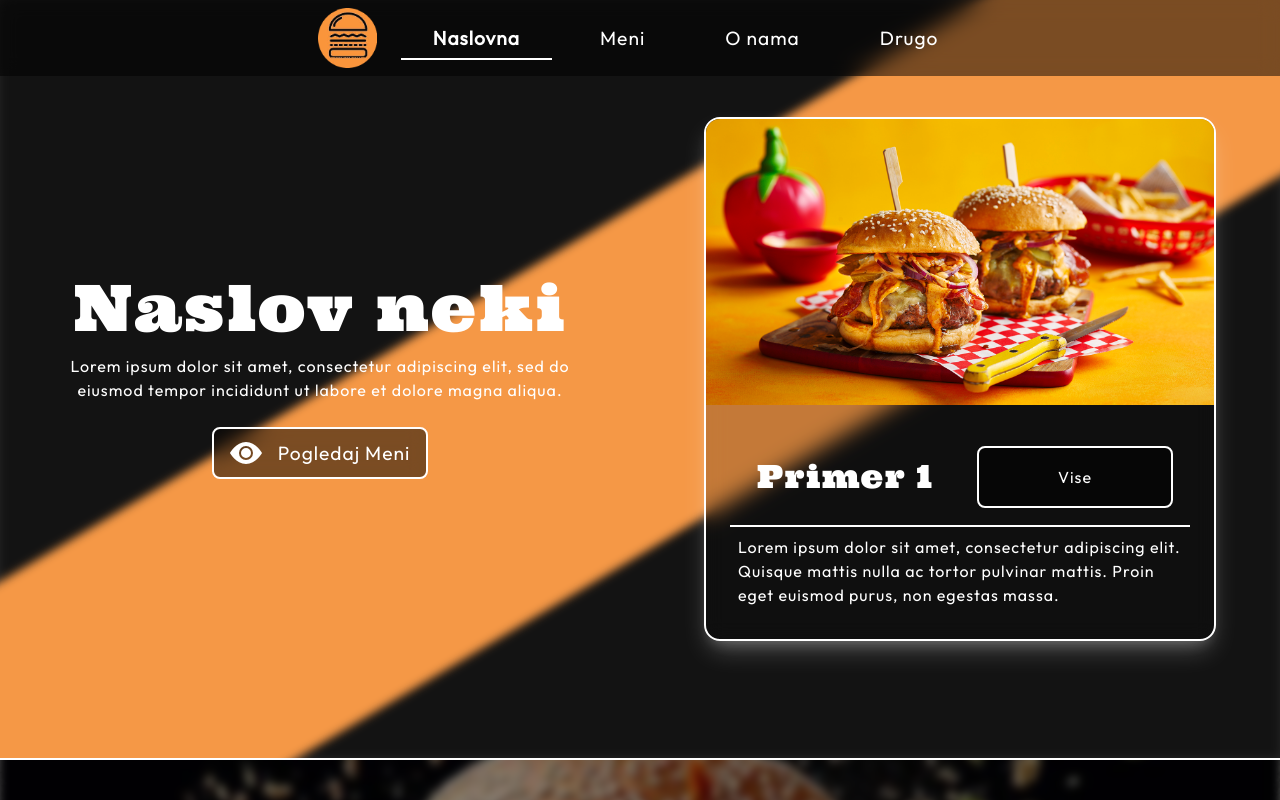
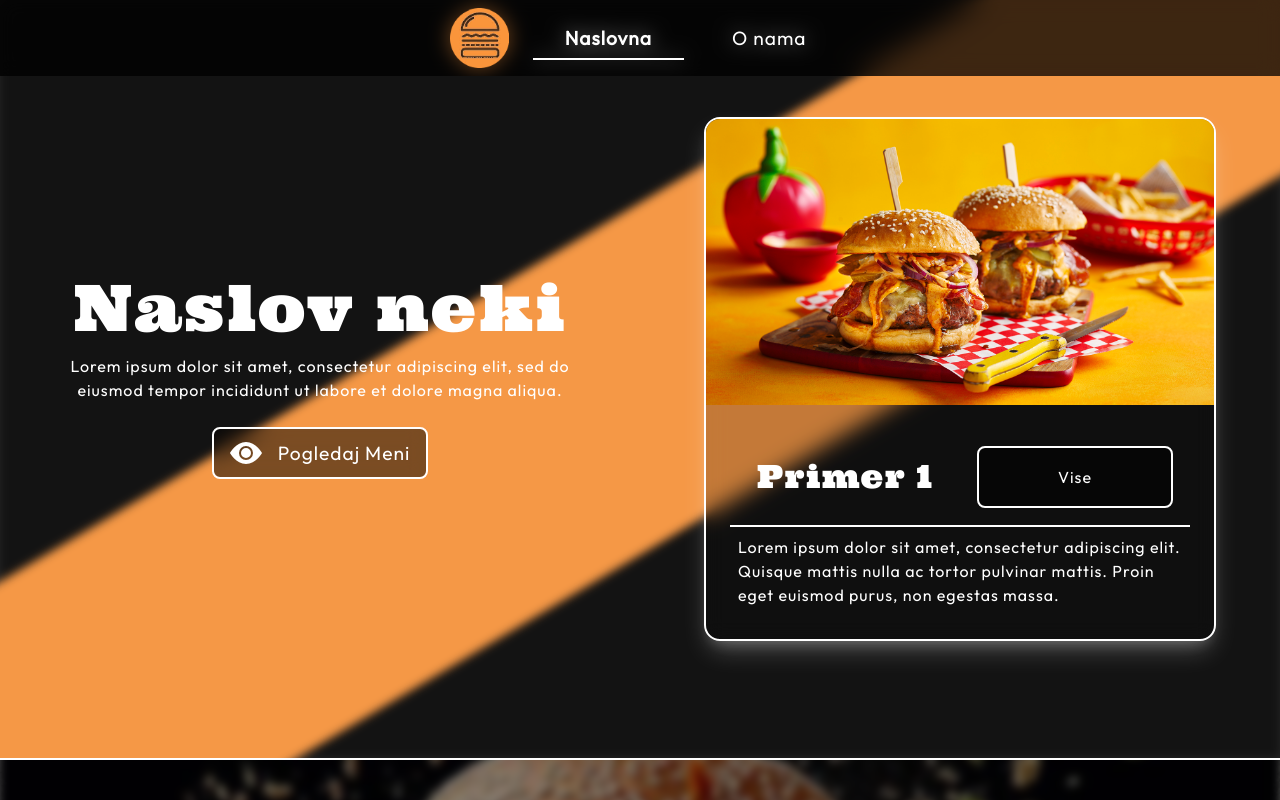
Before and after one commit to nikola-velemir/CrniDzo, a React (Vite) app: page / in a window 1280 px wide. Shown: the top 800 px of the page. Built offline with nearby package versions, Linux system fonts and the light colour scheme.

Commit message:
[wip/feature] router

```diff
--- a/package.json
+++ b/package.json
@@ -12,7 +12,8 @@
   "dependencies": {
     "bootstrap": "^5.3.3",
     "react": "^18.3.1",
-    "react-dom": "^18.3.1"
+    "react-dom": "^18.3.1",
+    "react-router-dom": "^6.26.0"
   },
   "devDependencies": {
     "@types/bootstrap": "^5.2.10",
--- a/src/App.tsx
+++ b/src/App.tsx
@@ -2,9 +2,22 @@ import "bootstrap/dist/css/bootstrap.min.css";
 import "bootstrap/dist/js/bootstrap.bundle.min";
 import "./App.css";
 import Home from "./Pages/Home";
+import { BrowserRouter, Route, Routes } from "react-router-dom";
+import Navbar from "./Components/Navbar/Navbar";
+import AboutUs from "./Pages/AboutUs";
 
 function App() {
-  return <Home></Home>;
+  //return <Home></Home>;
+  return (
+    <BrowserRouter>
+      <Routes>
+        <Route path="/" element={<Navbar />}>
+          <Route index element={<Home />} />
+          <Route element={<AboutUs />}></Route>
+        </Route>
+      </Routes>
+    </BrowserRouter>
+  );
 }
 
 export default App;
--- a/src/Components/Context/Raw/link_context.ts
+++ b/src/Components/Context/Raw/link_context.ts
@@ -1,19 +1,11 @@
 const links = [
   {
     name: "naslovna",
-    link: "#",
-  },
-  {
-    name: "mENI",
-    link: "#",
+    link: "/",
   },
   {
     name: "O nama",
-    link: "#",
-  },
-  {
-    name: "Drugo",
-    link: "#",
+    link: "/about-us",
   },
 ];
 
--- a/src/Components/Navbar/Navbar.tsx
+++ b/src/Components/Navbar/Navbar.tsx
@@ -4,6 +4,7 @@ import NavbarBrand from "./Subcomponents/NavbarBrand";
 import NavbarLinks from "./Subcomponents/NavbarLinks";
 import { LinkContext } from "../Context/Providers/LinkContext";
 import NavbarButton from "./Subcomponents/NavbarButton";
+import { Link, Outlet } from "react-router-dom";
 
 type NavbarProps = {
   currentPage?: number;
@@ -14,6 +15,7 @@ const Navbar = ({ currentPage = 0 }: NavbarProps) => {
   const links = useContext(LinkContext);
 
   return (
+    <>
       <nav className="navbar navbar-expand-lg navbar-dark bg-dark">
         <div className="container-fluid">
           <NavbarBrand
@@ -23,9 +25,12 @@ const Navbar = ({ currentPage = 0 }: NavbarProps) => {
             link={links[0].link}
           />
           <NavbarButton />
+          <Link to="/"></Link>
           <NavbarLinks links={links} currentPage={currentPage} />
         </div>
       </nav>
+      <Outlet />
+    </>
   );
 };
 
--- a/src/Components/Navbar/Subcomponents/NavbarLinks.tsx
+++ b/src/Components/Navbar/Subcomponents/NavbarLinks.tsx
@@ -1,3 +1,4 @@
+import { Link } from "react-router-dom";
 import { Capitalize } from "../../../Utils/utils";
 
 type NavbarLinksProps = {
@@ -14,15 +15,15 @@ const NavbarLinks = ({ links, currentPage }: NavbarLinksProps) => {
         {links.map(({ name, link }, index) => {
           return (
             <li key={name} className="nav-item">
-              <a
+              <Link
+                to={link}
                 className={
                   index === currentPage ? "nav-link active" : "nav-link"
                 }
                 aria-current="page"
-                href={link}
               >
                 {Capitalize(name)}
-              </a>
+              </Link>
             </li>
           );
         })}
--- /dev/null
+++ b/src/Pages/AboutUs.tsx
@@ -0,0 +1,5 @@
+const AboutUs = () => {
+  return <div>AboutUs</div>;
+};
+
+export default AboutUs;
```
Also changed, not shown: vite.config.ts.timestamp-1723571785844-97f4a7b3514d1.mjs (added, +13 -0 lines), vite.config.ts.timestamp-1723572246187-a18d237c65a38.mjs (added, +13 -0 lines), vite.config.ts.timestamp-1723572617297-3219492429d5e.mjs (added, +13 -0 lines), vite.config.ts.timestamp-1723573492368-61ff2325e99af.mjs (added, +13 -0 lines), 1 other file (tests, documents, lock files or other folders). Lines whose indentation alone changed are shown as unchanged.
